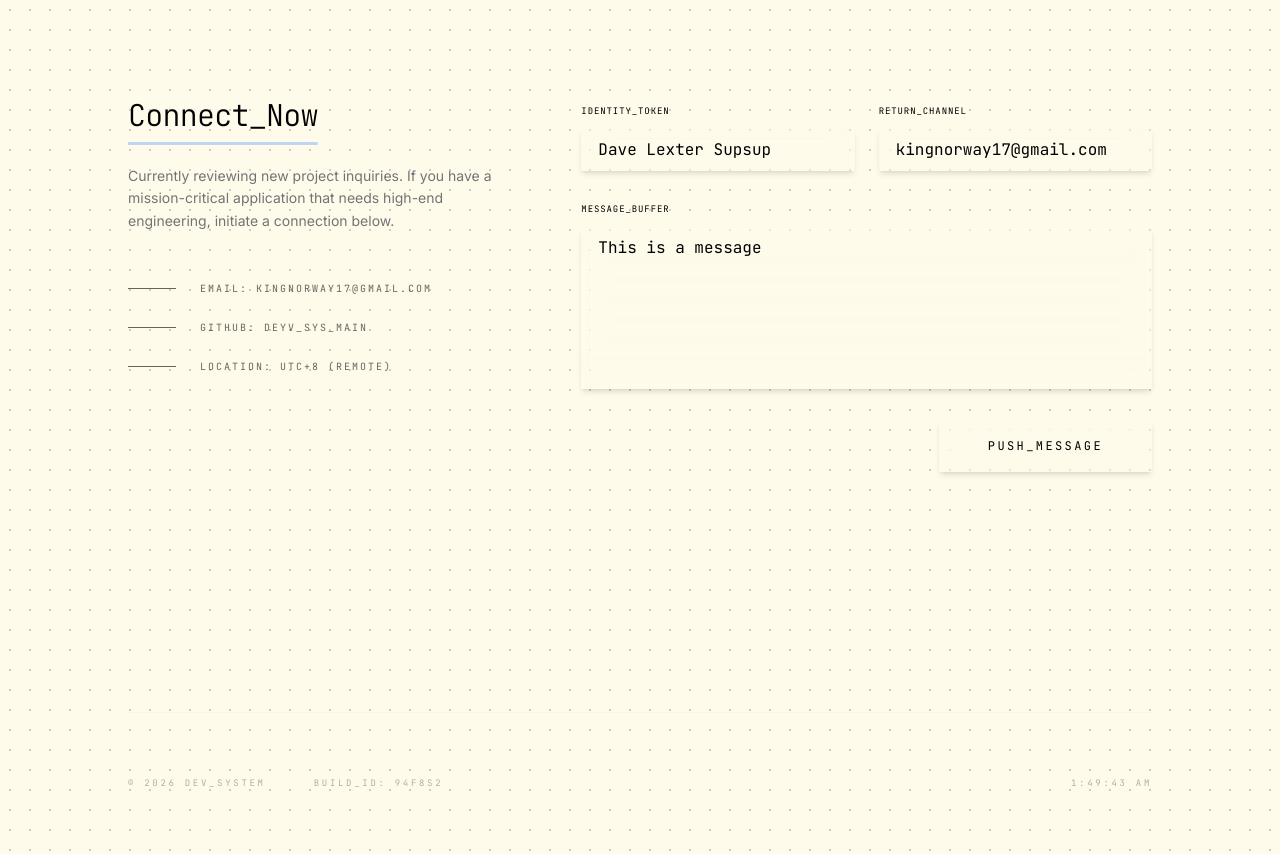
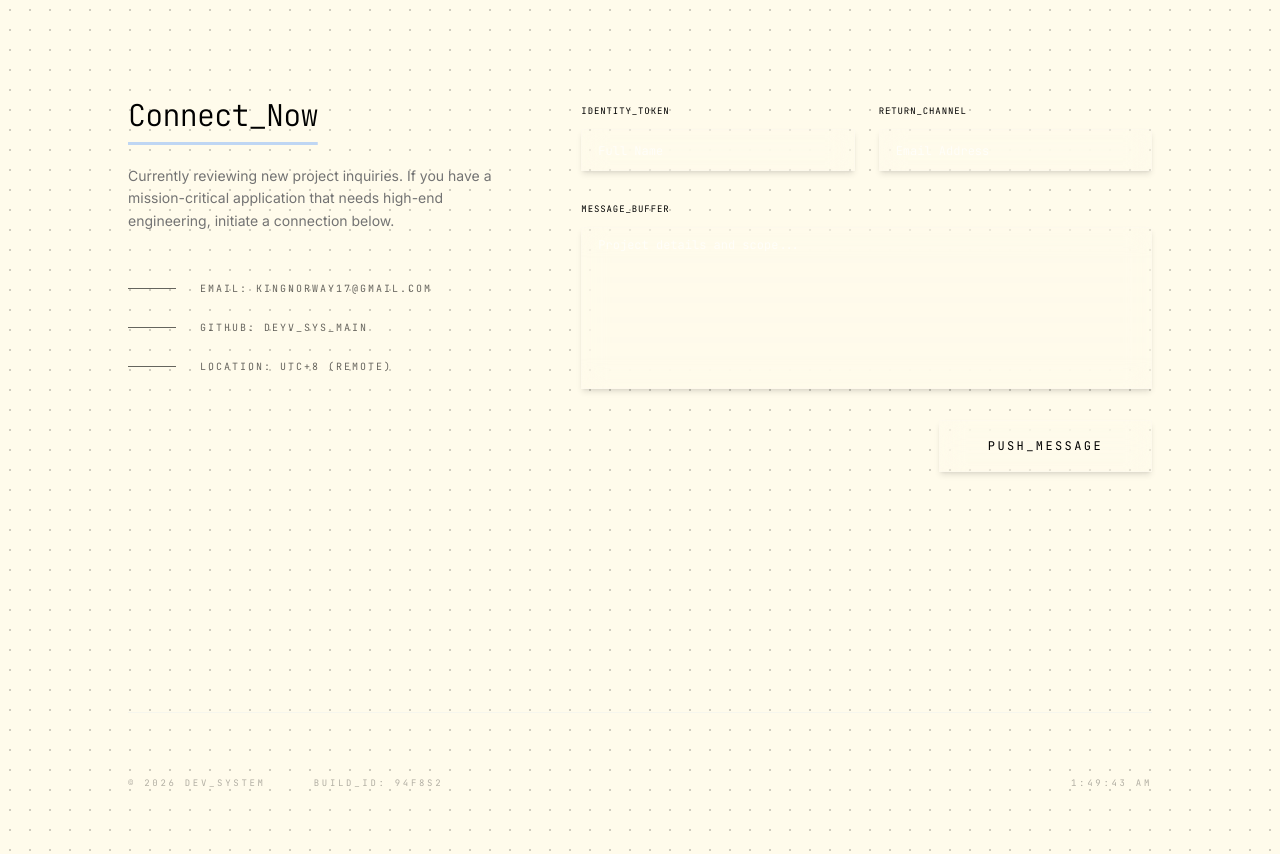
Before and after one commit to deyvtech/portfolio-v2, a React (Vite) app: page / in a window 1280 px wide. Shown: the part 2820-3674 px from the top of the page. Built offline with nearby package versions, Linux system fonts and the light colour scheme.

Commit message:
Remove Form Value

```diff
--- a/src/components/Contact.jsx
+++ b/src/components/Contact.jsx
@@ -36,16 +36,16 @@ const Contact = () => {
                         <div className="grid grid-cols-1 md:grid-cols-2 gap-6">
                             <div className="space-y-2">
                                 <label htmlFor="full_name" className="text-[9px] uppercase tracking-widest opacity-100 dark:opacity-40">Identity_Token</label>
-                                  <input type="text" className="input-field" placeholder="Full Name" value="Dave Lexter Supsup" {...register("full_name", {required: true})} />
+                                  <input type="text" className="input-field" placeholder="Full Name" value="" {...register("full_name", {required: true})} />
                             </div>
                             <div className="space-y-2">
                                 <label htmlFor="email_address" className="text-[9px] uppercase tracking-widest opacity-100 dark:opacity-40">Return_Channel</label>
-                                <input type="email" className="input-field" placeholder="Email Address" value="kingnorway17@gmail.com" {...register("email_address", {required: true})} />
+                                <input type="email" className="input-field" placeholder="Email Address" value="" {...register("email_address", {required: true})} />
                             </div>
                         </div>
                         <div className="space-y-2">
                             <label htmlFor="message" className="text-[9px] uppercase tracking-widest opacity-100 dark:opacity-40">Message_Buffer</label>
-                            <textarea rows="6" placeholder="Project details and scope..." className="input-field resize-none" value="This is a message" {...register("message", {required: true})} />
+                            <textarea rows="6" placeholder="Project details and scope..." className="input-field resize-none" value="" {...register("message", {required: true})} />
                         </div>
 
                         <div className="flex justify-between items-center">
```
